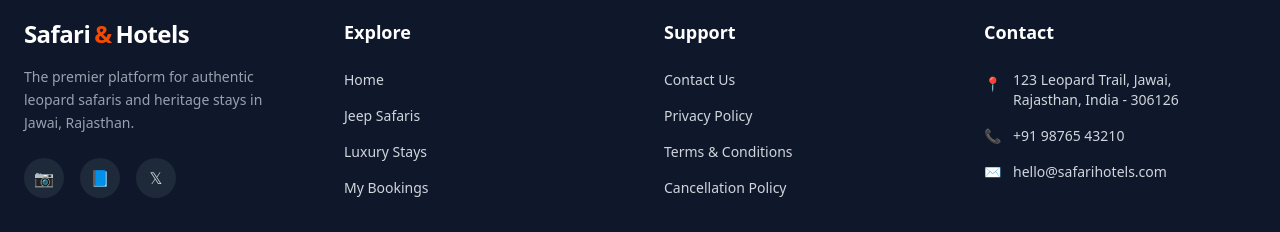
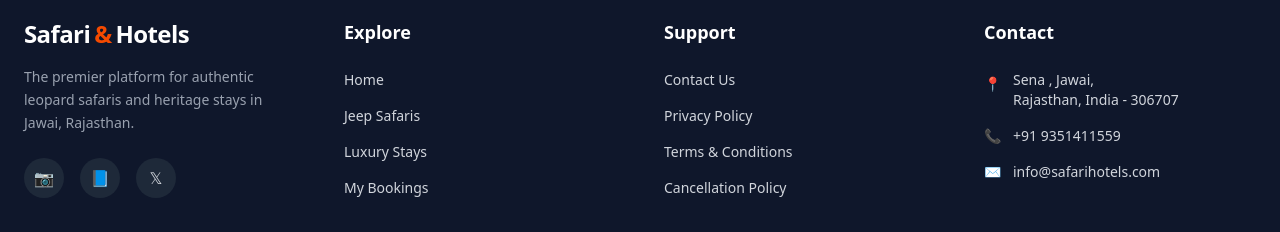
Before and after one commit to Aditya40855/safari-hotel, a React app in the folder frontend/: page /login in a window 1280 px wide. Shown: the part 927-1159 px from the top of the page. Built offline with nearby package versions, Linux system fonts and the light colour scheme; the HTML template or start-up script is replaced by a standard one.

Commit message:
Update Footer.jsx

```diff
--- a/frontend/src/components/Footer.jsx
+++ b/frontend/src/components/Footer.jsx
@@ -57,17 +57,17 @@ export default function Footer() {
             <li className="flex items-start gap-3">
               <span className="text-orange-500 mt-1">📍</span>
               <span>
-                123 Leopard Trail, Jawai,<br/>
-                Rajasthan, India - 306126
+                Sena , Jawai,<br/>
+                Rajasthan, India - 306707
               </span>
             </li>
             <li className="flex items-center gap-3">
               <span className="text-orange-500">📞</span>
-              <a href="tel:+919876543210" className="hover:text-white font-medium">+91 98765 43210</a>
+              <a href="tel:+919876543210" className="hover:text-white font-medium">+91 9351411559</a>
             </li>
             <li className="flex items-center gap-3">
               <span className="text-orange-500">✉️</span>
-              <a href="mailto:hello@safarihotels.com" className="hover:text-white">hello@safarihotels.com</a>
+              <a href="mailto:hello@safarihotels.com" className="hover:text-white">info@safarihotels.com</a>
             </li>
           </ul>
 
```
